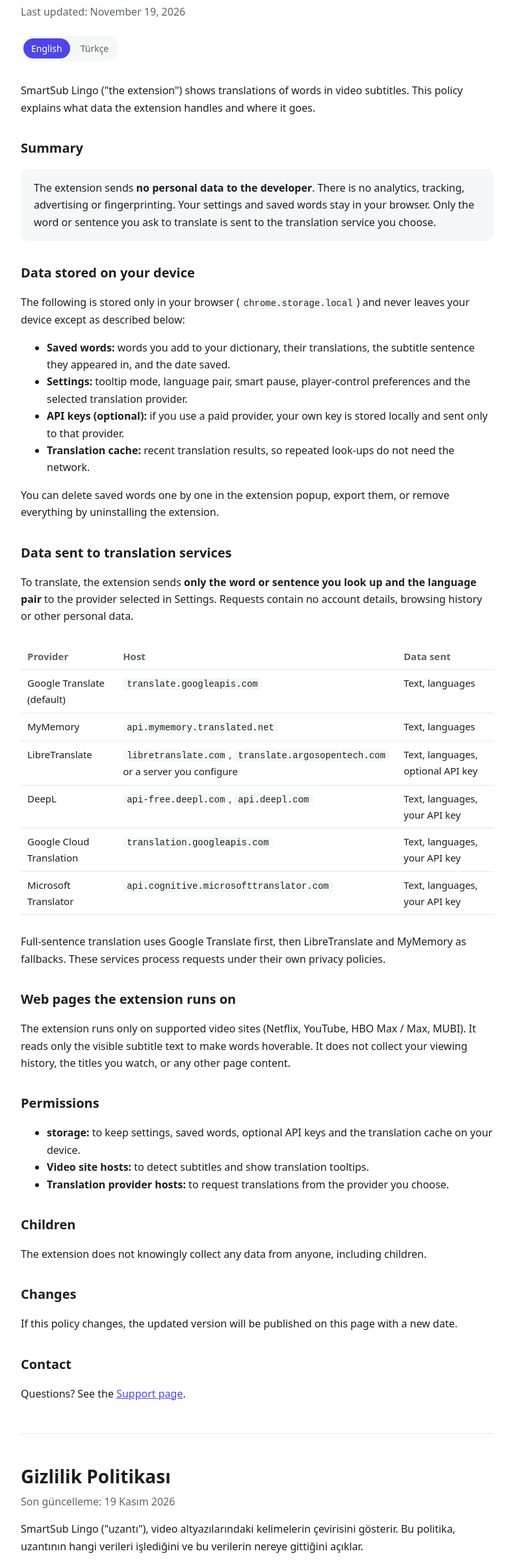
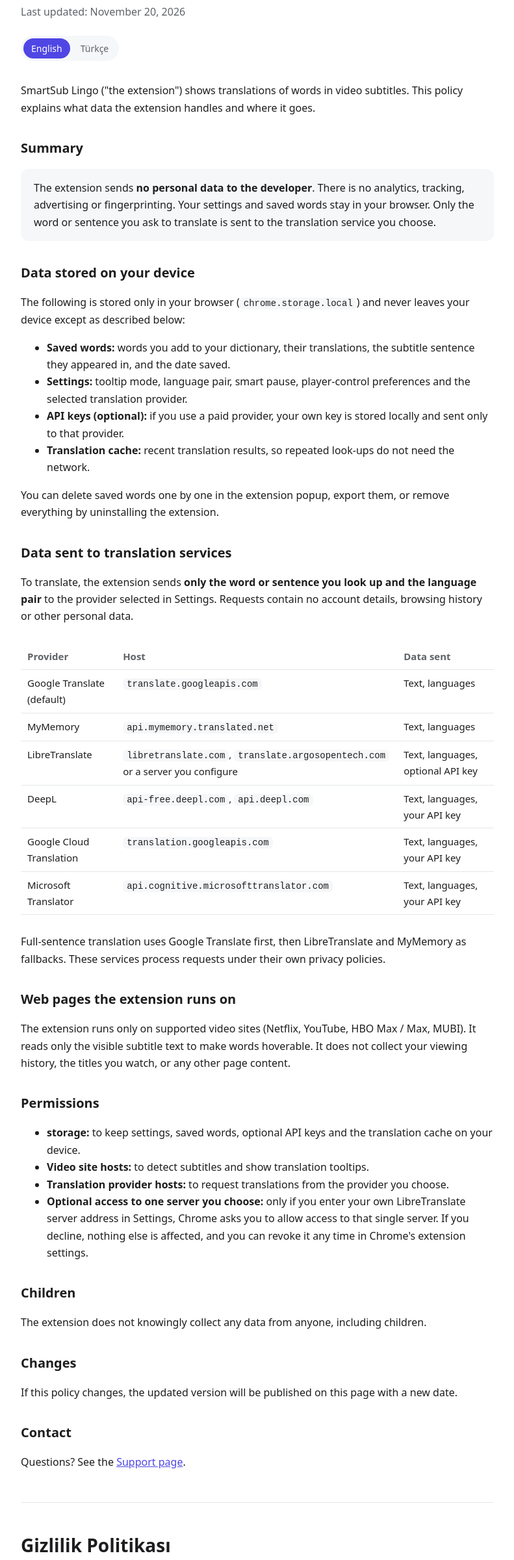
Before and after one commit to fatihatac/smartsub-lingo-site, a plain HTML site: page privacy.html in a window 1280 px wide. Shown: the part 133-2534 px from the top of the page at 65% size, without its empty margins (244-1035 px from the left). Drawn offline with Linux system fonts and the light colour scheme.

Commit message:
Privacy: describe optional access to a custom LibreTranslate server

```diff
--- a/privacy.html
+++ b/privacy.html
@@ -14,7 +14,7 @@
 </header>
 <main>
   <h1>Privacy Policy</h1>
-  <p class="meta">Last updated: November 19, 2026</p>
+  <p class="meta">Last updated: November 20, 2026</p>
   <div class="lang"><a class="on" href="#en">English</a><a href="#tr">Türkçe</a></div>
 
   <section id="en">
@@ -56,6 +56,7 @@
       <li><strong>storage:</strong> to keep settings, saved words, optional API keys and the translation cache on your device.</li>
       <li><strong>Video site hosts:</strong> to detect subtitles and show translation tooltips.</li>
       <li><strong>Translation provider hosts:</strong> to request translations from the provider you choose.</li>
+      <li><strong>Optional access to one server you choose:</strong> only if you enter your own LibreTranslate server address in Settings, Chrome asks you to allow access to that single server. If you decline, nothing else is affected, and you can revoke it any time in Chrome's extension settings.</li>
     </ul>
 
     <h2>Children</h2>
@@ -72,7 +73,7 @@
 
   <section id="tr" lang="tr">
     <h1>Gizlilik Politikası</h1>
-    <p class="meta">Son güncelleme: 19 Kasım 2026</p>
+    <p class="meta">Son güncelleme: 20 Kasım 2026</p>
     <p>SmartSub Lingo ("uzantı"), video altyazılarındaki kelimelerin çevirisini gösterir. Bu politika, uzantının hangi verileri işlediğini ve bu verilerin nereye gittiğini açıklar.</p>
 
     <h2>Özet</h2>
@@ -101,6 +102,7 @@
       <li><strong>storage:</strong> ayarları, kelimeleri, isteğe bağlı API anahtarlarını ve önbelleği cihazınızda tutmak için.</li>
       <li><strong>Video sitesi adresleri:</strong> altyazıları algılamak ve çeviri baloncuğunu göstermek için.</li>
       <li><strong>Çeviri sağlayıcısı adresleri:</strong> seçtiğiniz sağlayıcıdan çeviri istemek için.</li>
+      <li><strong>Seçtiğiniz tek bir sunucuya isteğe bağlı erişim:</strong> yalnızca Ayarlar'a kendi LibreTranslate sunucu adresinizi girerseniz Chrome o tek sunucu için izin ister. Reddederseniz başka hiçbir şey etkilenmez; izni Chrome'un uzantı ayarlarından istediğiniz zaman geri alabilirsiniz.</li>
     </ul>
 
     <h2>Değişiklikler</h2>
```
